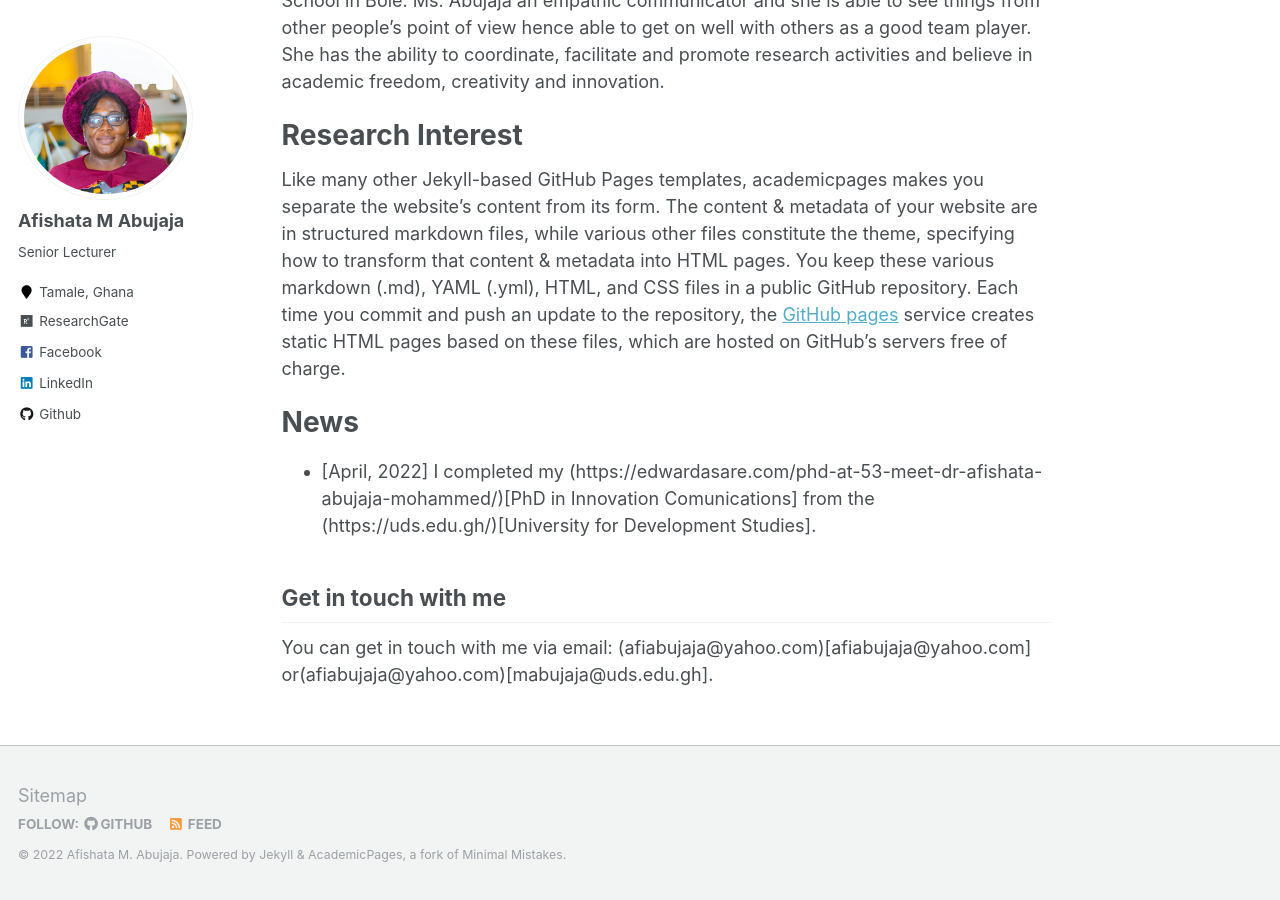
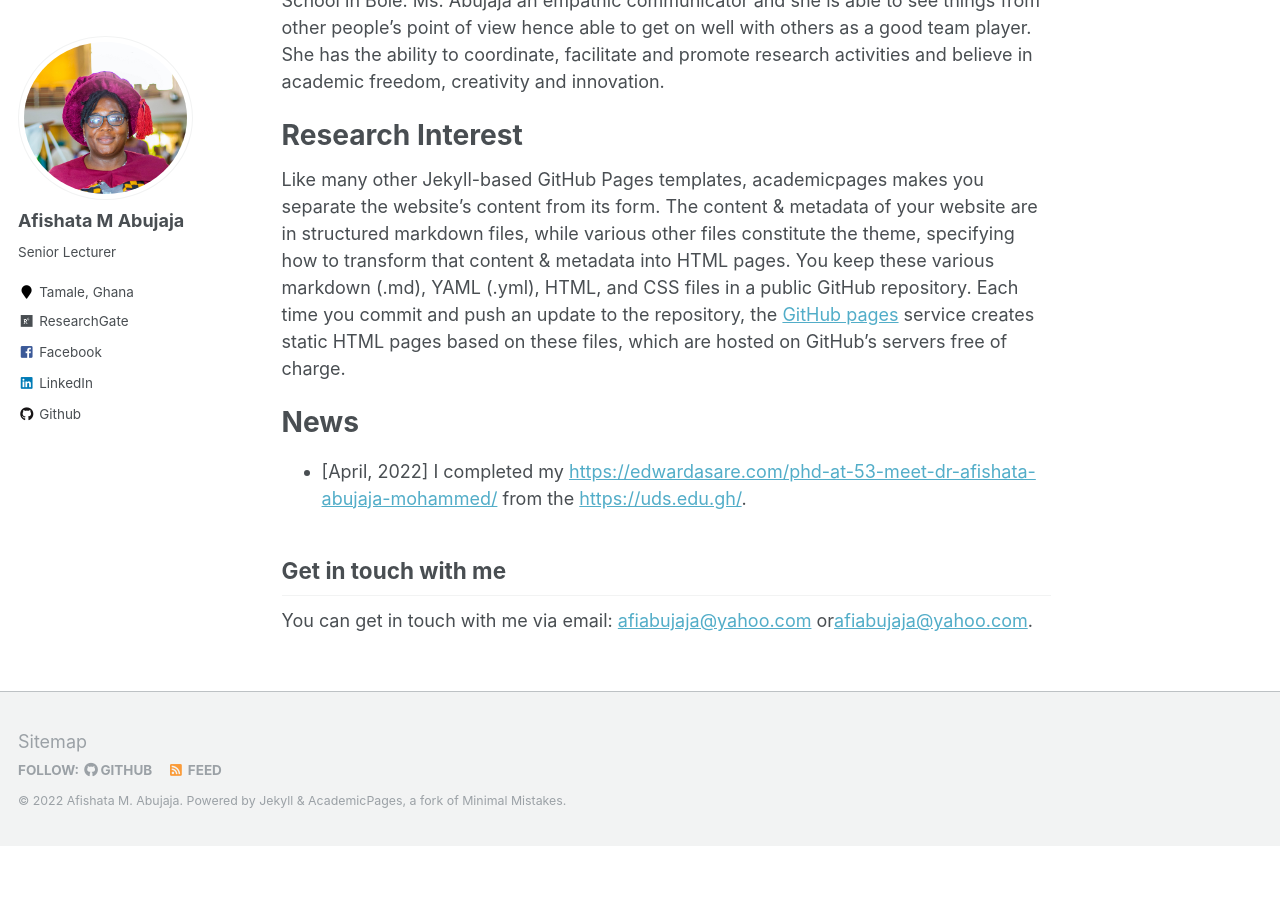
Before and after one commit to Abujaja93/abujaja, a Jekyll site: the page built from _pages/about.md, in a window 1280 px wide and 900 px high, scrolled down 1091 px. Built offline with Jekyll 4.4.1, drawn with Linux system fonts in a browser that asks for light colours; after the commit the page ends 1937 px from its top, so only the background shows below that.

Commit message:
Update about.md

```diff
--- a/_pages/about.md
+++ b/_pages/about.md
@@ -17,10 +17,10 @@ Like many other Jekyll-based GitHub Pages templates, academicpages makes you sep
 News
 ======
 
-* [April, 2022] I completed my (https://edwardasare.com/phd-at-53-meet-dr-afishata-abujaja-mohammed/)[PhD in Innovation Comunications] from the (https://uds.edu.gh/)[University for Development Studies].
+* [April, 2022] I completed my [https://edwardasare.com/phd-at-53-meet-dr-afishata-abujaja-mohammed/](PhD in Innovation Comunications) from the [https://uds.edu.gh/](University for Development Studies).
 
 
 
 Get in touch with me
 ------
-You can get in touch with me via email: (afiabujaja@yahoo.com)[afiabujaja@yahoo.com] or(afiabujaja@yahoo.com)[mabujaja@uds.edu.gh].
+You can get in touch with me via email: [afiabujaja@yahoo.com](afiabujaja@yahoo.com) or[afiabujaja@yahoo.com](mabujaja@uds.edu.gh).
```
